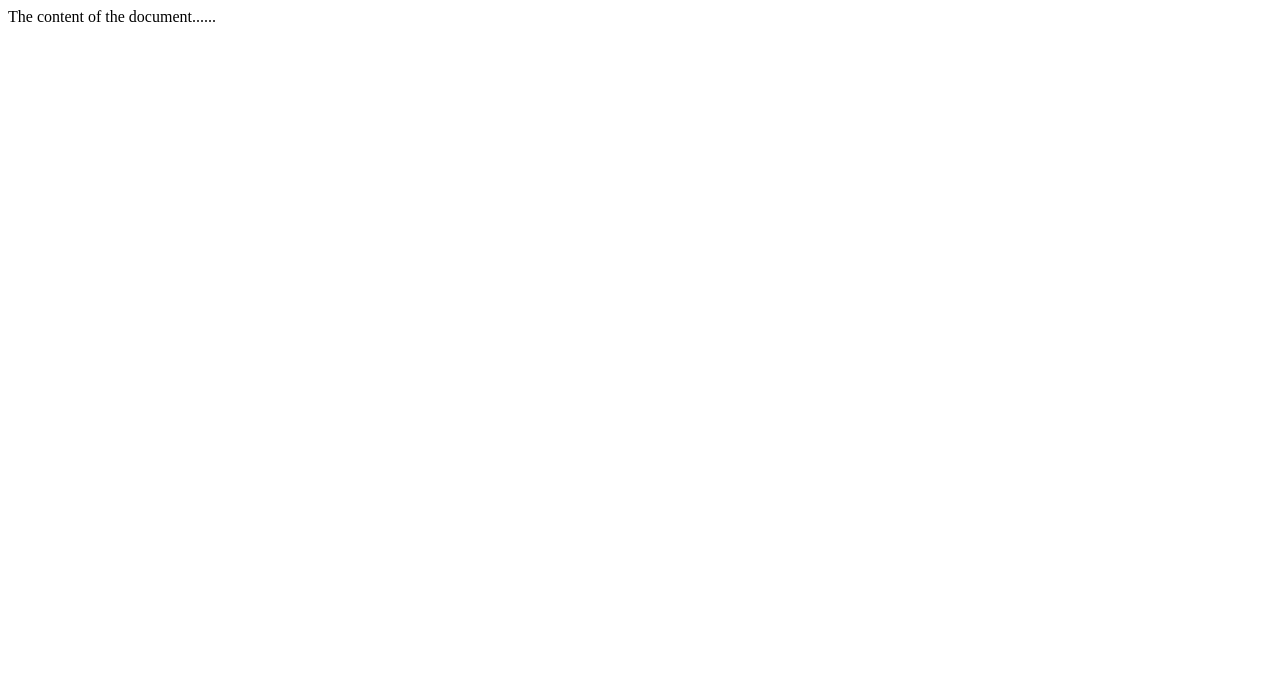
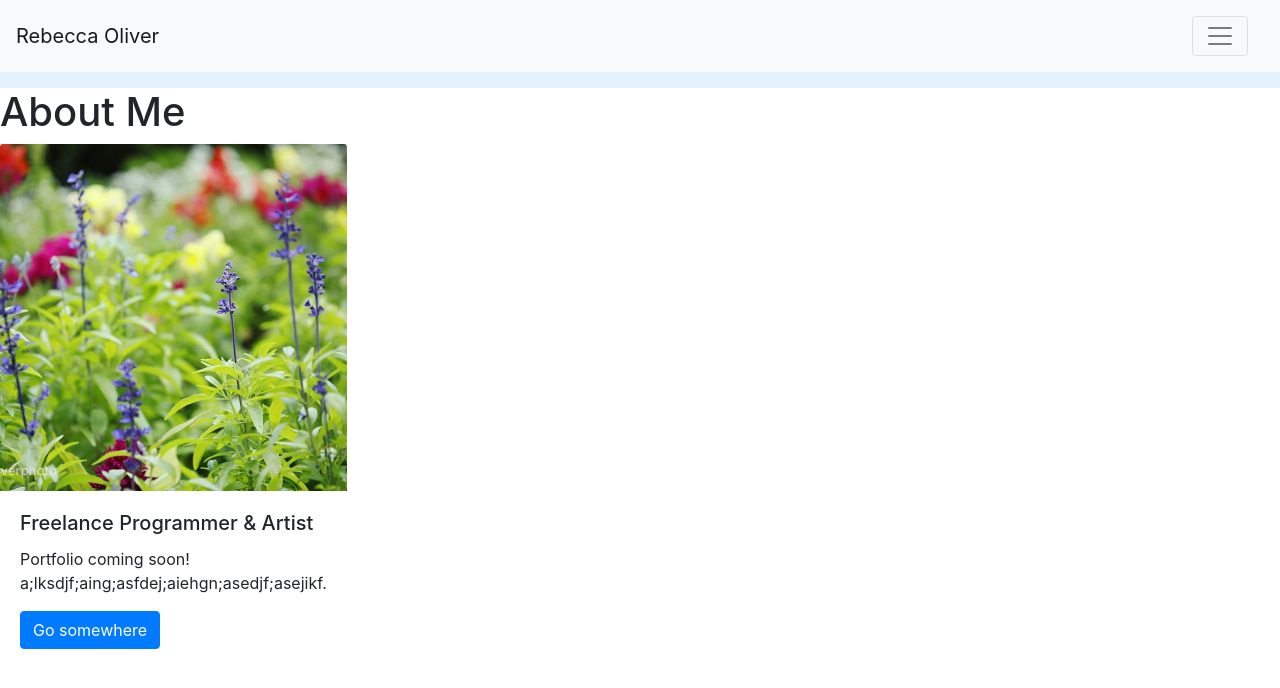
Before and after one commit to rebecca88oliver/Homework_2, a plain HTML site: page index.html in a window 1280 px wide. Drawn offline with nearby package versions, Linux system fonts and the light colour scheme; files whose address does not match are found by name.

Commit message:
Updating index file

```diff
--- a/index.html
+++ b/index.html
@@ -1,11 +1,55 @@
 <!DOCTYPE html>
 <html>
 <head>
-<title>Title of the document</title>
+<title>About Me</title>
+
+<!-- Link to boostraps-->
+<link rel="stylesheet" href="https://stackpath.bootstrapcdn.com/bootstrap/4.5.2/css/bootstrap.min.css" integrity="sha384-JcKb8q3iqJ61gNV9KGb8thSsNjpSL0n8PARn9HuZOnIxN0hoP+VmmDGMN5t9UJ0Z" crossorigin="anonymous">
+
+<!--Resizes the page automatically to device width-->
+<meta name="viewport" content="width=device-width, initial-scale=1">
+
 </head>
 
 <body>
-The content of the document......
+    <!-- Nav Bar -->
+
+    <div class="flex-row" .d-flex>
+        <nav class="navbar navbar-light bg-light">
+            <a class="navbar-brand" href="#">Rebecca Oliver </a>
+
+            <nav class="navbar">
+                <button class="navbar-toggler" type="button" data-toggle="collapse" data-target="#navbarToggleExternalContent" aria-controls="navbarToggleExternalContent" aria-expanded="false" aria-label="Toggle navigation">
+                  <span class="navbar-toggler-icon"></span>
+                </button>
+              </nav>
+          </nav>
+          </div>
+
+
+          <nav class="navbar navbar-light" style="background-color: #e3f2fd;">
+            <!-- Navbar content -->
+          </nav>
+
+
+    <div class="column d-flex" style="max-width: 20rem;" >
+            <div>
+                <b-card
+                  title="About Me"
+                    style="max-width: 20rem;"
+                >
+
+                <h1>About Me</h1>
+                <img class="card-img-top" src="C:\Users\rbikl\Documents\UCONN_Coding\GITHUB\Homework_2\images\garden.jpg" alt="Daisy">
+                <div class="card-body">
+                  <h5 class="card-title">Freelance Programmer & Artist</h5>
+                  <p class="card-text">Portfolio coming soon! a;lksdjf;aing;asfdej;aiehgn;asedjf;asejikf.</p>
+                  <a href="#" class="btn btn-primary">Go somewhere</a>
+                </div>
+            </b-card>
+              </div>
+
+
 </body>
 
 </html>
--- /dev/null
+++ b/style.css
@@ -0,0 +1,3 @@
+.card {
+    column-span: 100%;
+}
```
Also changed, not shown: images/daisy.jfif (added), images/garden.jpg (added).
